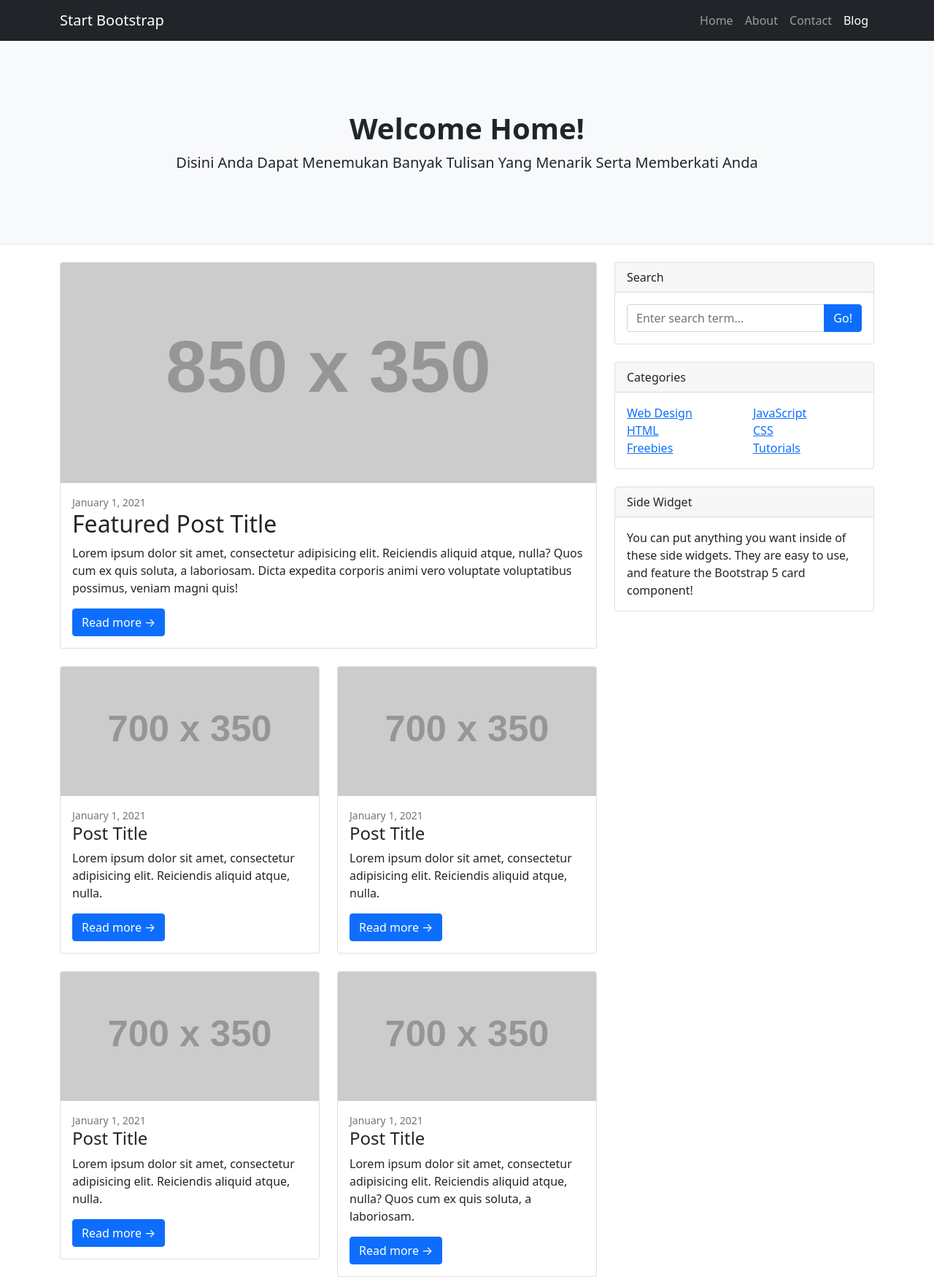
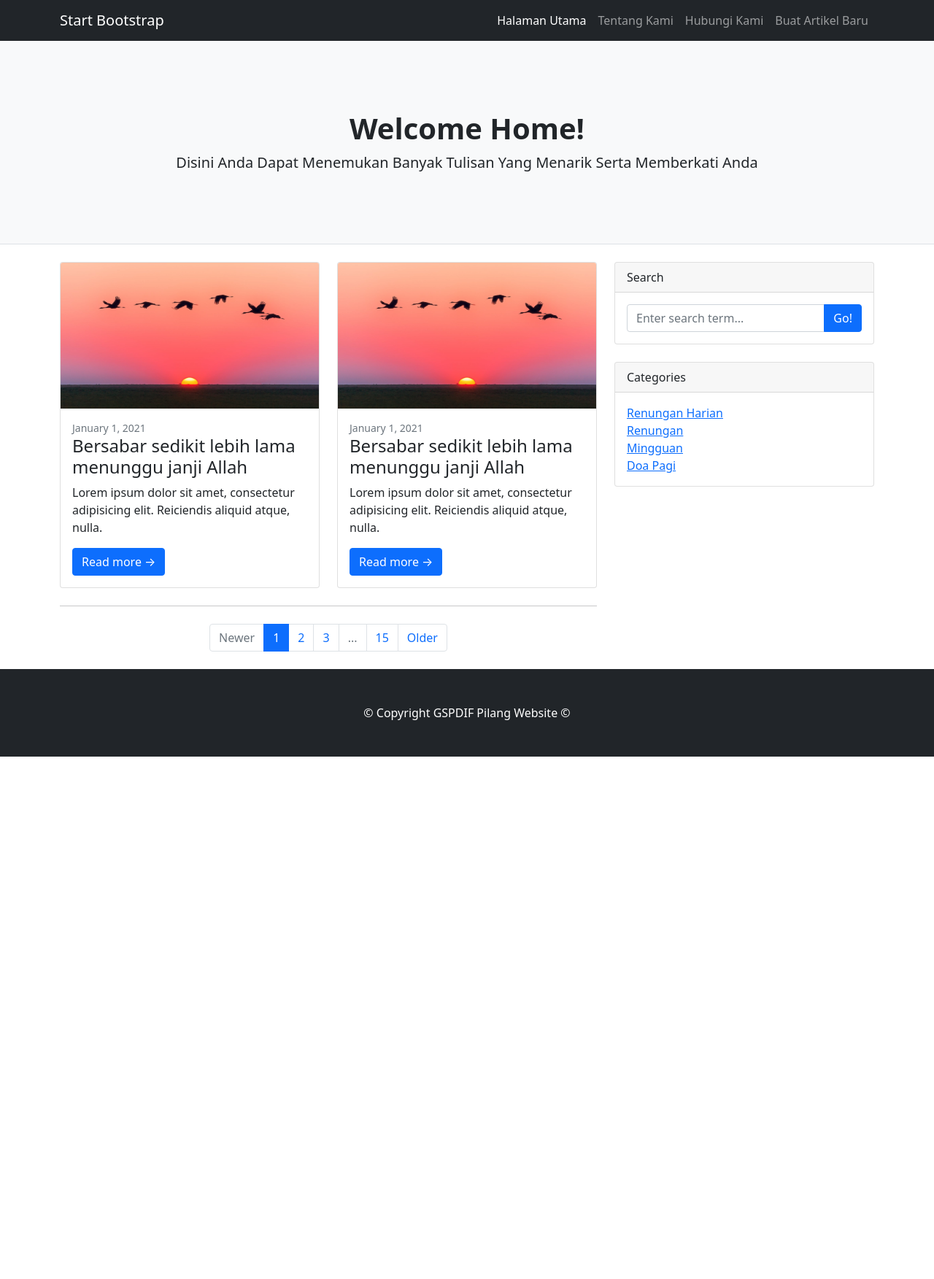
Before and after one commit to DanielCeloOnibala/blogpilang, a plain HTML site: page index.html in a window 1280 px wide. Shown: the top 1753 px of the page at 73% size. After the commit the page ends 1037 px from the top, so only its background shows below. Drawn offline with nearby package versions, Linux system fonts and the light colour scheme; placeholder pictures from the web are drawn by us.

Commit message:
menambahkan folder gambar dan mengedit index.html

```diff
--- a/index.html
+++ b/index.html
@@ -19,10 +19,10 @@
             <button class="navbar-toggler" type="button" data-bs-toggle="collapse" data-bs-target="#navbarSupportedContent" aria-controls="navbarSupportedContent" aria-expanded="false" aria-label="Toggle navigation"><span class="navbar-toggler-icon"></span></button>
             <div class="collapse navbar-collapse" id="navbarSupportedContent">
                 <ul class="navbar-nav ms-auto mb-2 mb-lg-0">
-                        <li class="nav-item"><a class="nav-link" href="#">Home</a></li>
-                        <li class="nav-item"><a class="nav-link" href="#!">About</a></li>
-                        <li class="nav-item"><a class="nav-link" href="#!">Contact</a></li>
-                        <li class="nav-item"><a class="nav-link active" aria-current="page" href="#">Blog</a></li>
+                    <li class="nav-item"><a class="nav-link active" href="index.html">Halaman Utama</a></li>
+                    <li class="nav-item"><a class="nav-link" href="#!">Tentang Kami</a></li>
+                    <li class="nav-item"><a class="nav-link" href="#!">Hubungi Kami</a></li>
+                    <li class="nav-item"><a class="nav-link" href="#!">Buat Artikel Baru</a></li>
                 </ul>
             </div>
         </div>
@@ -41,59 +41,29 @@
         <div class="row">
             <!-- Blog entries-->
             <div class="col-lg-8">
-                    <!-- Featured blog post-->
-                    <div class="card mb-4">
-                        <a href="#!"><img class="card-img-top" src="https://dummyimage.com/850x350/dee2e6/6c757d.jpg" alt="..." /></a>
-                        <div class="card-body">
-                            <div class="small text-muted">January 1, 2021</div>
-                            <h2 class="card-title">Featured Post Title</h2>
-                            <p class="card-text">Lorem ipsum dolor sit amet, consectetur adipisicing elit. Reiciendis aliquid atque, nulla? Quos cum ex quis soluta, a laboriosam. Dicta expedita corporis animi vero voluptate voluptatibus possimus, veniam magni quis!</p>
-                            <a class="btn btn-primary" href="#!">Read more →</a>
-                        </div>
-                    </div>
                 <!-- Nested row for non-featured blog posts-->
                 <div class="row">
                     <div class="col-lg-6">
                         <!-- Blog post-->
                         <div class="card mb-4">
-                                <a href="#!"><img class="card-img-top" src="https://dummyimage.com/700x350/dee2e6/6c757d.jpg" alt="..." /></a>
+                            <a href="#!"><img class="card-img-top" src="gambar/birds.jpg" height="200px" /></a>
                             <div class="card-body">
                                 <div class="small text-muted">January 1, 2021</div>
-                                    <h2 class="card-title h4">Post Title</h2>
+                                <h2 class="card-title h4">Bersabar sedikit lebih lama menunggu janji Allah</h2>
                                 <p class="card-text">Lorem ipsum dolor sit amet, consectetur adipisicing elit. Reiciendis aliquid atque, nulla.</p>
-                                    <a class="btn btn-primary" href="#!">Read more →</a>
-                                </div>
-                            </div>
-                            <!-- Blog post-->
-                            <div class="card mb-4">
-                                <a href="#!"><img class="card-img-top" src="https://dummyimage.com/700x350/dee2e6/6c757d.jpg" alt="..." /></a>
-                                <div class="card-body">
-                                    <div class="small text-muted">January 1, 2021</div>
-                                    <h2 class="card-title h4">Post Title</h2>
-                                    <p class="card-text">Lorem ipsum dolor sit amet, consectetur adipisicing elit. Reiciendis aliquid atque, nulla.</p>
-                                    <a class="btn btn-primary" href="#!">Read more →</a>
+                                <a class="btn btn-primary" href="post.html">Read more →</a>
                             </div>
                         </div>
                     </div>
                     <div class="col-lg-6">
                         <!-- Blog post-->
                         <div class="card mb-4">
-                                <a href="#!"><img class="card-img-top" src="https://dummyimage.com/700x350/dee2e6/6c757d.jpg" alt="..." /></a>
+                            <a href="#!"><img class="card-img-top" src="gambar/birds.jpg" height="200px" /></a>
                             <div class="card-body">
                                 <div class="small text-muted">January 1, 2021</div>
-                                    <h2 class="card-title h4">Post Title</h2>
+                                <h2 class="card-title h4">Bersabar sedikit lebih lama menunggu janji Allah</h2>
                                 <p class="card-text">Lorem ipsum dolor sit amet, consectetur adipisicing elit. Reiciendis aliquid atque, nulla.</p>
-                                    <a class="btn btn-primary" href="#!">Read more →</a>
-                                </div>
-                            </div>
-                            <!-- Blog post-->
-                            <div class="card mb-4">
-                                <a href="#!"><img class="card-img-top" src="https://dummyimage.com/700x350/dee2e6/6c757d.jpg" alt="..." /></a>
-                                <div class="card-body">
-                                    <div class="small text-muted">January 1, 2021</div>
-                                    <h2 class="card-title h4">Post Title</h2>
-                                    <p class="card-text">Lorem ipsum dolor sit amet, consectetur adipisicing elit. Reiciendis aliquid atque, nulla? Quos cum ex quis soluta, a laboriosam.</p>
-                                    <a class="btn btn-primary" href="#!">Read more →</a>
+                                <a class="btn btn-primary" href="post.html">Read more →</a>
                             </div>
                         </div>
                     </div>
@@ -131,25 +101,13 @@
                         <div class="row">
                             <div class="col-sm-6">
                                 <ul class="list-unstyled mb-0">
-                                        <li><a href="#!">Web Design</a></li>
-                                        <li><a href="#!">HTML</a></li>
-                                        <li><a href="#!">Freebies</a></li>
-                                    </ul>
-                                </div>
-                                <div class="col-sm-6">
-                                    <ul class="list-unstyled mb-0">
-                                        <li><a href="#!">JavaScript</a></li>
-                                        <li><a href="#!">CSS</a></li>
-                                        <li><a href="#!">Tutorials</a></li>
+                                    <li><a href="#!">Renungan Harian</a></li>
+                                    <li><a href="#!">Renungan Mingguan</a></li>
+                                    <li><a href="#!">Doa Pagi</a></li>
                                 </ul>
                             </div>
                         </div>
                     </div>
-                    </div>
-                    <!-- Side widget-->
-                    <div class="card mb-4">
-                        <div class="card-header">Side Widget</div>
-                        <div class="card-body">You can put anything you want inside of these side widgets. They are easy to use, and feature the Bootstrap 5 card component!</div>
                 </div>
             </div>
         </div>
```
Also changed, not shown: post.html (added, +102 -0 lines), gambar/birds.jpg (added). Lines whose indentation alone changed are shown as unchanged.
